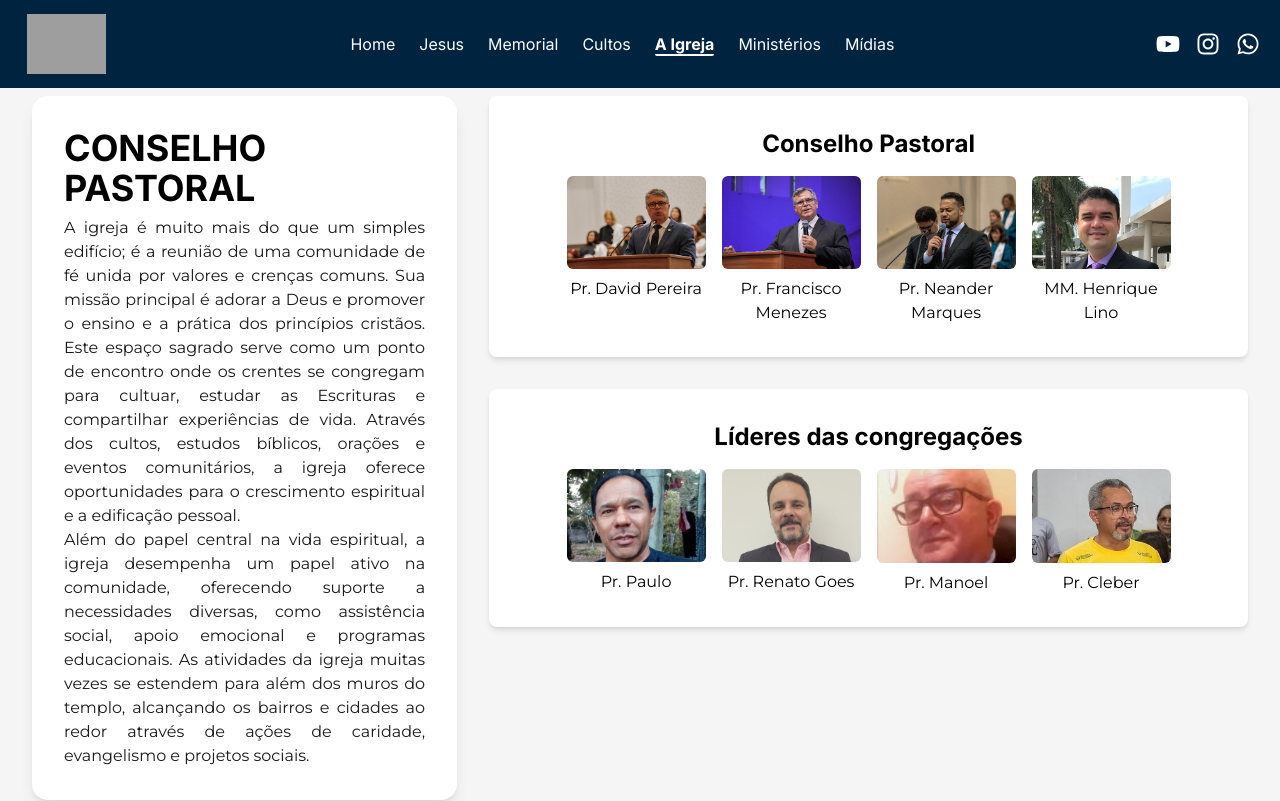
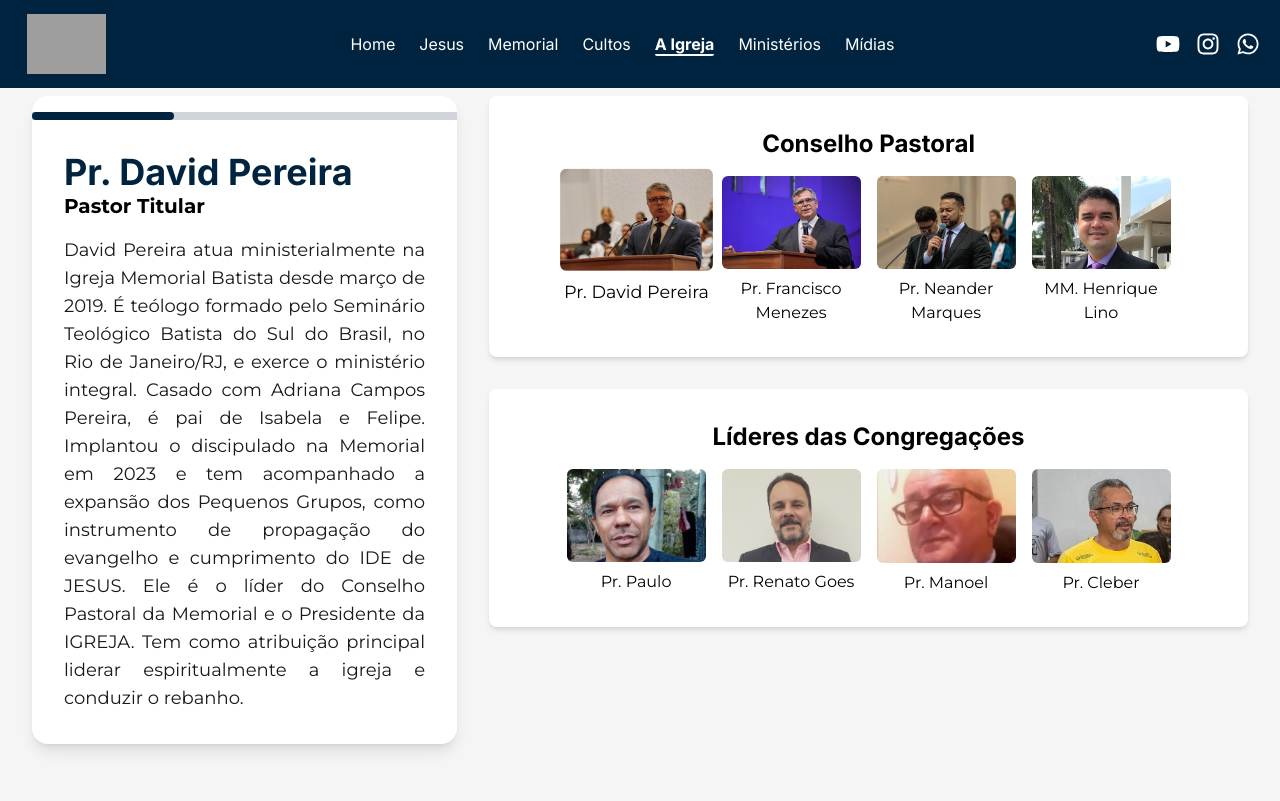
Before and after one commit to Jotagamaral/igreja-memorial-batista, a React (Create React App) app: page /igreja in a window 1280 px wide. Shown: the top 801 px of the page. Built offline with nearby package versions, Linux system fonts and the light colour scheme; grey boxes are pictures that could not be loaded.

Commit message:
Changes Igreja

```diff
--- a/package.json
+++ b/package.json
@@ -8,7 +8,7 @@
     "@testing-library/react": "^13.4.0",
     "@testing-library/user-event": "^13.5.0",
     "dompurify": "^3.1.6",
-    "framer-motion": "^11.2.12",
+    "framer-motion": "^11.3.28",
     "react": "^18.3.1",
     "react-dom": "^18.3.1",
     "react-icons": "^4.2.0",
--- a/src/data/igreja_Data.json
+++ b/src/data/igreja_Data.json
@@ -15,6 +15,38 @@
     {
       "name": "MM. Henrique Lino",
       "image": "/assets/igreja_assets/MM_Henrique_Lino.png"
+    }
+  ],
+  "textosLateral": [
+    {
+      "name": "Conselho Pastoral",
+      "titulo": "",
+      "conteudo": "O Conselho Pastoral é composto pelo colegiado dos pastores que lideram a Igreja Memorial Batista. É formado pelos pastores: Titular,  Líder do Ministério de Integração e Comunhão,  Líder do Ministério de Missões,  Líder do Ministério com Juventude e Ministro de Música."
+    },
+    {
+      "name": "Pr. David Pereira",
+      "titulo": "Pastor Titular",
+      "conteudo": "David Pereira atua ministerialmente na Igreja Memorial Batista desde março de 2019. É teólogo formado pelo Seminário Teológico Batista do Sul do Brasil, no Rio de Janeiro/RJ, e exerce o ministério integral. Casado com Adriana Campos Pereira, é pai de Isabela e Felipe. Implantou o discipulado na Memorial em 2023 e tem acompanhado a expansão dos Pequenos Grupos, como instrumento de propagação do evangelho e cumprimento do IDE de JESUS. Ele é o líder do Conselho Pastoral da Memorial e o Presidente da IGREJA. Tem como atribuição principal liderar espiritualmente a igreja e conduzir o rebanho."
+    },
+    {
+      "name": "Pr. Francisco Menezes",
+      "titulo": "Ministro de Integração e Comunhão",
+      "conteudo": "Francisco atua ministerialmente na IMB desde 2012. É teólogo formado pelo Seminário Teológico Batista do Sul do Brasil, no Rio de Janeiro/RJ, e exerce o ministério integral. Casado com Izane Menezes, é pai de Ana Raquel, Priscila e Pedro. Atua no Ministério de Integração e Comunhão, apoiando o Conselho Pastoral com visitas à membresia, atividades que envolvam a comunidade memorial, acolhimento, dentre outras."
+    },
+    {
+      "name": "Pr. Neander Marques",
+      "titulo": "Ministro com a Juventude",
+      "conteudo": "Neander Marques atua ministerialmente na IMB desde 2020. É teólogo formado pela faculdade Batista mineira, e exerce seu ministério integral. Casado com Djorrane Diniz. Atua no Conselho Pastoral com as atividades voltadas à juventude da IMB. Seu Ministério tem trabalhado com adolescentes, jovens e jovens adultos (LIFT), de forma a apoiar essa fase tão importante na vida cristã."
+    },
+    {
+      "name": "MM. Henrique Lino",
+      "titulo": "Ministro de Música",
+      "conteudo": "Henrique Lino atua ministerialmente na IMB desde 2015. É formado em música sacra, pelo Seminário Teológico Batista do Norte do Brasil, em Recife/PE, e exerce seu ministério integral. Casado com Daniele Fortuna, pai de Lara e Luísa. Atua no Conselho Pastoral liderando a música na IMB. Organiza as atividades musicais, corais, escalas de musicistas, coros, bandas e é responsável pela ordem do culto. Tem como responsabilidade atuar alinhado com os pastores do Conselho Pastoral que são responsáveis pela liturgia dos cultos."
+    },
+    {
+      "name": "Vago",
+      "titulo": "Ministro de Missões",
+      "conteudo": "Atualmente o cargo está vago. A atuação do Ministro de Missões é voltada ao apoio às congregações, às campanhas de evangelização e missões e apoio ao Conselho Pastoral no que se refere a Missões e Evangelismo."
     }
   ],
   "lideresCongregacoes": [
@@ -44,17 +76,17 @@
     {
       "name": "RIACHO FUNDO II",
       "image": "/assets/igreja_assets/CGR_Riacho_fundo_II.jpg",
-        "description": "A congregação da IMB em Riacho Fundo II, inaugurada em fevereiro/2005, é pastoreada pelo Pr. Manoel Pereira de Oliveira desde 2008. As atividades atualmente são desenvolvidas às Quartas-feiras 20h - Ensaio Musical, Quintas-feiras 20h - Culto de Oração, Sextas-feiras 20h - Reunião dos Pequenos Grupos dos adolescentes e 25+, aos Sábados 7h - Culto de Oração Matinal e aos Domingos 9h - Escola Bíblica, 10h15 - Culto e 19h - Culto"
+      "description": "A congregação da IMB em Riacho Fundo II, inaugurada em fevereiro/2005, é pastoreada pelo Pr. Manoel Pereira de Oliveira desde 2008. As atividades atualmente são desenvolvidas às Quartas-feiras 20h - Ensaio Musical, Quintas-feiras 20h - Culto de Oração, Sextas-feiras 20h - Reunião dos Pequenos Grupos dos adolescentes e 25+, aos Sábados 7h - Culto de Oração Matinal e aos Domingos 9h - Escola Bíblica, 10h15 - Culto e 19h - Culto."
     },
     {
       "name": "JARDIM MANGUEIRAL",
       "image": "/assets/igreja_assets/CGR_Jardim_Mangueiral.jpg",
-        "description": "A congregação da IMB em Jardins Mangueiral, inaugurada em 31/07/2021, é pastoreada pelo Pr. Renato Goes Damasceno. As atividades atualmente são desenvolvidas às Quartas-feiras 19h30 - Culto de Oração e aos Domingos 10h - Escola Bíblica e 19h - Culto"
+      "description": "A congregação da IMB em Jardins Mangueiral, inaugurada em 31/07/2021, é pastoreada pelo Pr. Renato Goes Damasceno. As atividades atualmente são desenvolvidas às Quartas-feiras 19h30 - Culto de Oração e aos Domingos 10h - Escola Bíblica e 19h - Culto."
     },
     {
       "name": "VALE DO AMANHECER",
       "image": "/assets/igreja_assets/CGR_Vale_do_Amanhecer.jpg",
-        "description": "A congregação no Vale do Amanhecer foi inaugurada em 2011 e é pastoreada pelo Pr. Cleber Sousa Rodrigues, Missionário de Missões Nacionais, desde julho de 2018, além da plantação de igreja num bairro espírita o objetivo é a criação de um centro de referência de cuidado integral na comunidade, que atualmente tem aulas de karatê e de música. Agenda da Semana - Quarta: Culto de oração - 19h30, Sexta: Pequenos Grupos - 19h, Sábado: Pequenos Grupos - 18h, Domingo: EBD 9h e Culto 18h30."
+      "description": "A congregação no Vale do Amanhecer foi inaugurada em 2011 e é pastoreada pelo Pr. Cleber Sousa Rodrigues, Missionário de Missões Nacionais, desde julho de 2018. Além da plantação de igreja num bairro espírita, o objetivo é a criação de um centro de referência de cuidado integral na comunidade, que atualmente tem aulas de karatê e de música. Agenda da Semana - Quarta: Culto de oração - 19h30, Sexta: Pequenos Grupos - 19h, Sábado: Pequenos Grupos - 18h, Domingo: EBD 9h e Culto 18h30."
     }
   ]
 }
--- a/src/pages/Igreja.js
+++ b/src/pages/Igreja.js
@@ -1,32 +1,73 @@
-import React, { useEffect } from 'react';
+import React, { useEffect, useState } from 'react';
 import Card from '../components/Card';
-import ChurchHistory from '../components/ChurchHistory';
 import igrejaData from '../data/igreja_Data.json';
+import { motion } from 'framer-motion';
 
 const Igreja = () => {
+  const [textoAtual, setTextoAtual] = useState(0);
+  const [isFading, setIsFading] = useState(false);
+  const [progress, setProgress] = useState(0);
+
   useEffect(() => {
-    // Scroll to top when the component mounts
-    window.scrollTo(0, 0);
-  }, []);
+    // Função para alternar entre os textos
+    const alternarTexto = () => {
+      setIsFading(true);
+      setTimeout(() => {
+        setTextoAtual((prevTextoAtual) => (prevTextoAtual + 1) % igrejaData.textosLateral.length);
+        setIsFading(false);
+      }, 500); // Tempo igual ao da transição
+    };
+
+    // Configurar intervalo para alternar textos a cada 3 segundos
+    const intervalo = setInterval(() => {
+      alternarTexto();
+      setProgress((prevProgress) => {
+        const newProgress = (prevProgress + (100 / igrejaData.textosLateral.length));
+        return newProgress >= 100 ? 100 : newProgress;
+      });
+    }, 3000);
+
+    // Ajustar progresso quando o texto final estiver sendo exibido
+    const ajustarProgresso = () => {
+      if (textoAtual === igrejaData.textosLateral.length - 1) {
+        setProgress(100);
+      } else {
+        setProgress((textoAtual + 1) * (100 / igrejaData.textosLateral.length));
+      }
+    };
+
+    // Recalcular o progresso sempre que o textoAtual mudar
+    ajustarProgresso();
+
+    // Limpar intervalo ao desmontar o componente
+    return () => clearInterval(intervalo);
+  }, [textoAtual]);
+
+  const texto = igrejaData.textosLateral[textoAtual];
 
   return (
     <div className="min-h-screen py-14 md:py-16 bg-[#F5F5F5]">
       <div className="max-w-screen-xl mx-auto p-4 md:p-8 flex flex-col md:flex-row gap-8">
         {/* Card com informações na parte esquerda */}
         <Card BackgroundColor="#FFFFFF">
+          {/* Barra de Progresso */}
+          <div className="relative h-2 bg-gray-300 mt-4">
+            <div
+              className="absolute h-full bg-custom-blue transition-all rounded-xl duration-1000"
+              style={{ width: `${progress}%` }}
+            />
+          </div>
           <div className="p-4 md:p-8 rounded-lg">
-            <ChurchHistory
-              title="CONSELHO PASTORAL"
-              description="A igreja é muito mais do que um simples edifício; é a reunião de uma comunidade de fé unida por valores e crenças comuns. Sua missão principal é adorar a Deus e promover o ensino e a prática dos princípios cristãos. Este espaço sagrado serve como um ponto de encontro onde os crentes se congregam para cultuar, estudar as Escrituras e compartilhar experiências de vida. Através dos cultos, estudos bíblicos, orações e eventos comunitários, a igreja oferece oportunidades para o crescimento espiritual e a edificação pessoal. <br /> Além do papel central na vida espiritual, a igreja desempenha um papel ativo na comunidade, oferecendo suporte a necessidades diversas, como assistência social, apoio emocional e programas educacionais. As atividades da igreja muitas vezes se estendem para além dos muros do templo, alcançando os bairros e cidades ao redor através de ações de caridade, evangelismo e projetos sociais."
-              titleSize="text-2xl md:text-4xl"
-              titleWeight="font-bold"
-              titleAlign="text-left"
-              titleColor="text-black"
-              descriptionSize="text-base"
-              descriptionWeight="font-base"
-              descriptionAlign="text-justify"
-              descriptionColor="text-[#191919]"
-            />
+            <h1 className={`text-2xl md:text-4xl font-bold font-inter text-left text-custom-blue transition-opacity duration-500 ${!isFading ? 'opacity-100' : 'opacity-0'}`}>
+              {texto.name}
+            </h1>
+
+            <h3 className={`text-lg md:text-xl font-bold font-montserrat text-left text-black transition-opacity duration-500 ${!isFading ? 'opacity-100' : 'opacity-0'}`}>
+              {texto.titulo}
+            </h3>
+            <p className={`text-base md:text-lg font-base font-montserrat text-justify text-[#191919] mt-4 transition-opacity duration-500 ${!isFading ? 'opacity-100' : 'opacity-0'}`}>
+              {texto.conteudo}
+            </p>
           </div>
         </Card>
 
@@ -37,17 +78,23 @@ const Igreja = () => {
             <h3 className="text-xl md:text-2xl font-inter font-bold mb-4">Conselho Pastoral</h3>
             <div className="flex flex-wrap gap-4 justify-center">
               {igrejaData.conselhoPastoral.map((pastor, index) => (
-                <div key={index} className="w-1/2 sm:w-1/3 lg:w-1/5 text-center">
+                <motion.div
+                  key={index}
+                  className="w-1/2 sm:w-1/3 lg:w-1/5 text-center"
+                  initial={{ scale: 1 }}
+                  animate={{ scale: textoAtual === index + 1 ? 1.1 : 1 }}
+                  transition={{ duration: 0.5 }}
+                >
                   <img src={pastor.image} alt={pastor.name} className="w-full h-auto max-w-[100px] md:max-w-[150px] max-h-[150px] md:max-h-[200px] mx-auto mb-2 rounded-md object-cover" />
                   <p className="font-montserrat font-thin">{pastor.name}</p>
-                </div>
+                </motion.div>
               ))}
             </div>
           </div>
 
           {/* Div 2 */}
           <div className="bg-white p-4 md:p-8 rounded-lg shadow-md">
-            <h3 className="text-xl md:text-2xl font-inter font-bold mb-4">Líderes das congregações</h3>
+            <h3 className="text-xl md:text-2xl font-inter font-bold mb-4">Líderes das Congregações</h3>
             <div className="flex flex-wrap gap-4 justify-center">
               {igrejaData.lideresCongregacoes.map((lider, index) => (
                 <div key={index} className="w-1/2 sm:w-1/3 lg:w-1/5 text-center">
@@ -61,7 +108,7 @@ const Igreja = () => {
       </div>
 
       {/* Nova Seção de Cards */}
-      <h1 className="text-3xl md:text-5xl font-bold text-center mt-8">Conheça as nossas congregações</h1>
+      <h1 className="text-3xl md:text-5xl font-bold text-center mt-8">Conheça as Nossas Congregações</h1>
       <div className="max-w-screen-xl mx-auto p-4 md:p-8 grid grid-cols-1 sm:grid-cols-2 gap-4 md:gap-8">
         {igrejaData.congregacoes.map((congregacao, index) => (
           <Card key={index} BackgroundColor="#FFFFFF">
@@ -74,11 +121,11 @@ const Igreja = () => {
         ))}
       </div>
 
-      {/* Seção de chamada para ação */}
+      {/* Seção de Chamada para Ação */}
       <div className="text-center py-8 px-4">
         <div className="max-w-screen-lg mx-auto">
           <div className="mb-4">
-            <h2 className="text-3xl md:text-4xl font-bold text-custom-blue font-inter">Deseja conhecer nossas congregações?</h2>
+            <h2 className="text-3xl md:text-4xl font-bold text-custom-blue font-inter">Deseja Conhecer Nossas Congregações?</h2>
           </div>
           <a
             href="https://chat.whatsapp.com/BqjJhcW0fMMFwYYKL57233"
@@ -86,7 +133,7 @@ const Igreja = () => {
             rel="noopener noreferrer"
             className="px-6 py-2 md:px-8 md:py-2 bg-custom-blue text-white text-lg font-montserrat font-bold rounded-3xl hover:bg-blue-900 transition duration-300 inline-block"
           >
-            Converse conosco
+            Converse Conosco
           </a>
         </div>
       </div>
```
Also changed, not shown: 1 other file (tests, documents, lock files or other folders). Lines whose indentation alone changed are shown as unchanged.
